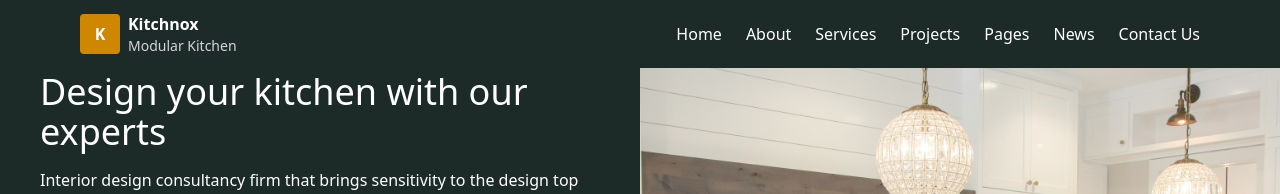
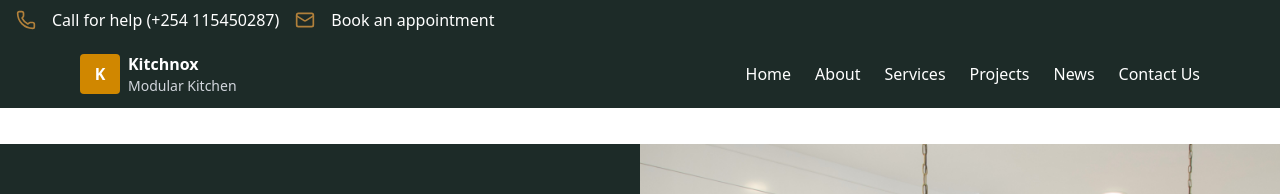
Before and after one commit to Mwaisammy/kitchen-renovation, a React (Vite) app: page / in a window 1280 px wide. Shown: the top 194 px of the page. Built offline with nearby package versions, Linux system fonts and the light colour scheme.

Commit message:
fixed the nav

```diff
--- a/src/components/MainNav.tsx
+++ b/src/components/MainNav.tsx
@@ -3,10 +3,10 @@ import { useState } from "react";
 import { Menu, X } from "lucide-react";
 
 type Props = {
-  hideCTA: boolean;
+  showCTA: boolean;
 };
 
-const MainNav = ({ hideCTA }: Props) => {
+const MainNav = ({ showCTA }: Props) => {
   const [isOpen, setIsOpen] = useState(false);
 
   const navItems = [
@@ -14,16 +14,16 @@ const MainNav = ({ hideCTA }: Props) => {
     { id: "about", href: "#about", label: "About" },
     { id: "services", href: "#services", label: "Services" },
     { id: "projects", href: "#projects", label: "Projects" },
-    { id: "pages", href: "#pages", label: "Pages" },
     { id: "news", href: "#news", label: "News" },
     { id: "contact", href: "#contact", label: "Contact Us" },
   ];
 
   return (
     <nav
-      className={`bg-[#1d2b28] text-white fixed ${
-        hideCTA ? "top-10" : "top-0"
-      } left-0 right-0 z-50`}
+      className={`bg-[#1d2b28] text-white fixed
+        ${showCTA ? "top-10" : "top-0"}
+        left-0 right-0 z-40 transition-all duration-500
+      `}
     >
       <div className="flex items-center justify-between px-6 md:px-20 py-3">
         {/* Logo */}
@@ -62,13 +62,13 @@ const MainNav = ({ hideCTA }: Props) => {
 
       {/* Mobile Dropdown */}
       {isOpen && (
-        <div className="md:hidden  bg-[#1d2b28] px-6 py-4 space-y-4 border-t border-gray-700">
+        <div className="md:hidden bg-[#1d2b28] px-6 py-4 space-y-4 border-t border-gray-700">
           {navItems.map((item) => (
             <a
               key={item.id}
               href={item.href}
               className="block text-lg hover:text-[#b1803b] transition-all"
-              onClick={() => setIsOpen(false)} // close menu after click
+              onClick={() => setIsOpen(false)}
             >
               {item.label}
             </a>
--- a/src/components/TopCTA.tsx
+++ b/src/components/TopCTA.tsx
@@ -1,16 +1,17 @@
 import { Mail, Phone } from "lucide-react";
 
 type Props = {
-  hideCTA: boolean;
+  showCTA: boolean;
 };
 
-const TopCTA = ({ hideCTA }: Props) => {
+const TopCTA = ({ showCTA }: Props) => {
   return (
     <div
       id="contact"
-      className={`fixed top-0 left-0 w-full z-50 flex md:flex-row md:gap-10 md:items-center  gap-4 bg-[#1d2b28]  text-white py-2 px-4  transform transition-all duration-500 origin-top ${
-        hideCTA ? "opacity-100 rotate-x-0" : "opacity-0 -rotate-x-90"
-      } bg-[#1d2b28]`}
+      className={`fixed top-0 left-0 w-full z-50 flex md:flex-row md:gap-10 md:items-center gap-4
+        bg-[#1d2b28] text-white py-2 px-4 transform transition-all duration-500 origin-top
+        ${showCTA ? "opacity-100 rotate-x-0" : "opacity-0 -rotate-x-90"}
+      `}
     >
       <div className="flex md:hidden items-center gap-4">
         <div className="bg-yellow-600 w-10 h-10 rounded flex items-center justify-center">
--- a/src/layout/Footer.tsx
+++ b/src/layout/Footer.tsx
@@ -1,6 +1,6 @@
 export default function Footer() {
   return (
-    <footer className="bg-gray-900 text-gray-300">
+    <footer id="contact" className="bg-gray-900 text-gray-300">
       <div className="max-w-7xl mx-auto px-6 py-12 grid grid-cols-1 md:grid-cols-4 gap-10">
         {/* Logo & About */}
         <div className="space-y-4 md:col-span-2">
--- a/src/layout/Header.tsx
+++ b/src/layout/Header.tsx
@@ -3,24 +3,25 @@ import MainNav from "../components/MainNav";
 import TopCTA from "../components/TopCTA";
 
 const Header = () => {
-  const [hideCTA, setHideCTA] = useState(false);
+  const [showCTA, setShowCTA] = useState(true); //CTA is visible at first
 
   useEffect(() => {
     const handleScroll = () => {
-      if (window.scrollY > 50) {
-        setHideCTA(true);
+      if (window.scrollY > 20) {
+        setShowCTA(false); // hide CTA after scrolling
       } else {
-        setHideCTA(false);
+        setShowCTA(true); // show CTA near top
       }
     };
 
     window.addEventListener("scroll", handleScroll);
     return () => window.removeEventListener("scroll", handleScroll);
   }, []);
+
   return (
-    <header className="relative">
-      <TopCTA hideCTA={hideCTA} />
-      <MainNav hideCTA={hideCTA} />
+    <header className="h-[18vh]">
+      <TopCTA showCTA={showCTA} />
+      <MainNav showCTA={showCTA} />
     </header>
   );
 };
```
